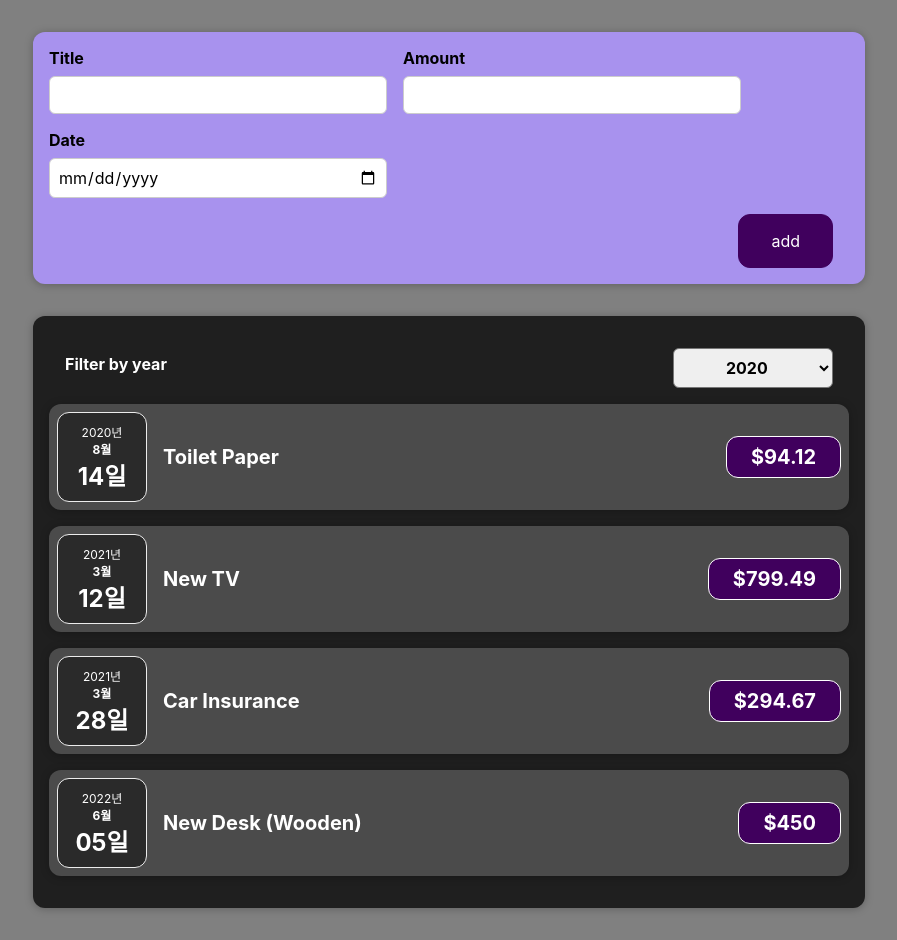
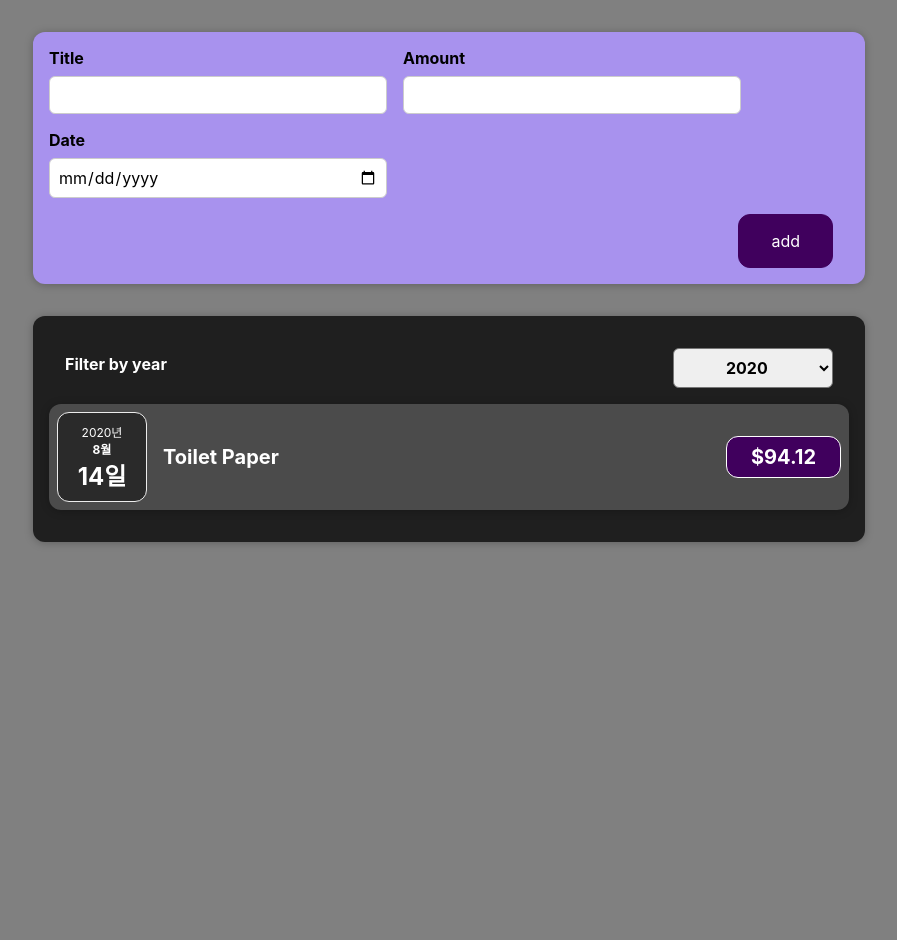
Before and after one commit to KooTaehyeon/udemy-react, a React (Create React App) app: page / in a window 1280 px wide. Shown: the whole page, without its empty margins (191-1088 px from the left). After the commit the page ends 800 px from the top, so only its background shows below. Built offline with nearby package versions, Linux system fonts and the light colour scheme; the HTML template or start-up script is replaced by a standard one.

Commit message:
필터 기능 추가

```diff
--- a/src/components/Expenses/Expanses.js
+++ b/src/components/Expenses/Expanses.js
@@ -8,6 +8,10 @@ const Expanses = (props) => {
   const filterChangeHandler = (selectedYear) => {
     setFilteredYear(selectedYear);
   };
+  const filteredExpenses = props.data.filter((expense) => {
+    return expense.date.getFullYear().toString() === filteredYear;
+  });
+  console.log(filteredExpenses);
   return (
     <>
       <Card className='expenses'>
@@ -15,7 +19,7 @@ const Expanses = (props) => {
           selected={filteredYear}
           onChangeFilter={filterChangeHandler}
         />
-        {props.data.map((item) => {
+        {filteredExpenses.map((item) => {
           return (
             <ExpanseItem
               key={item.id}
```
